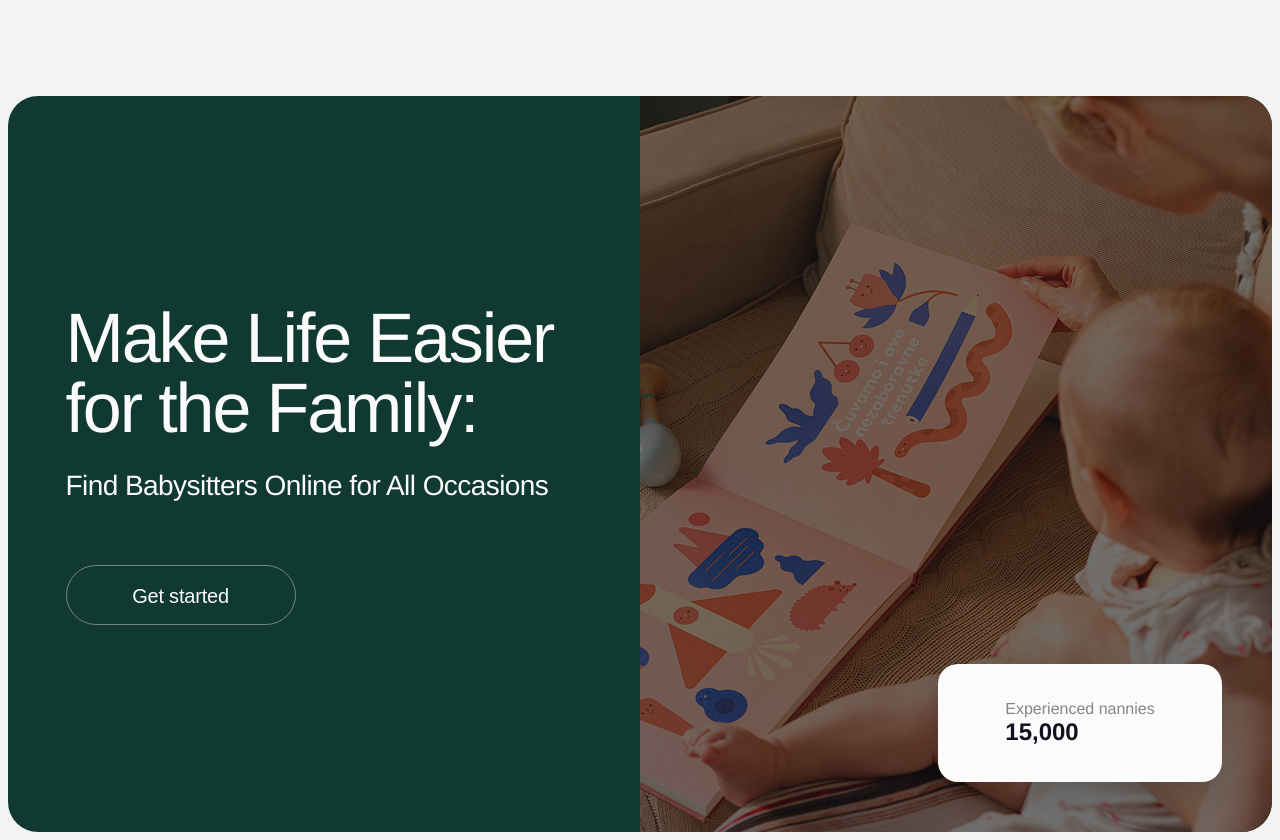
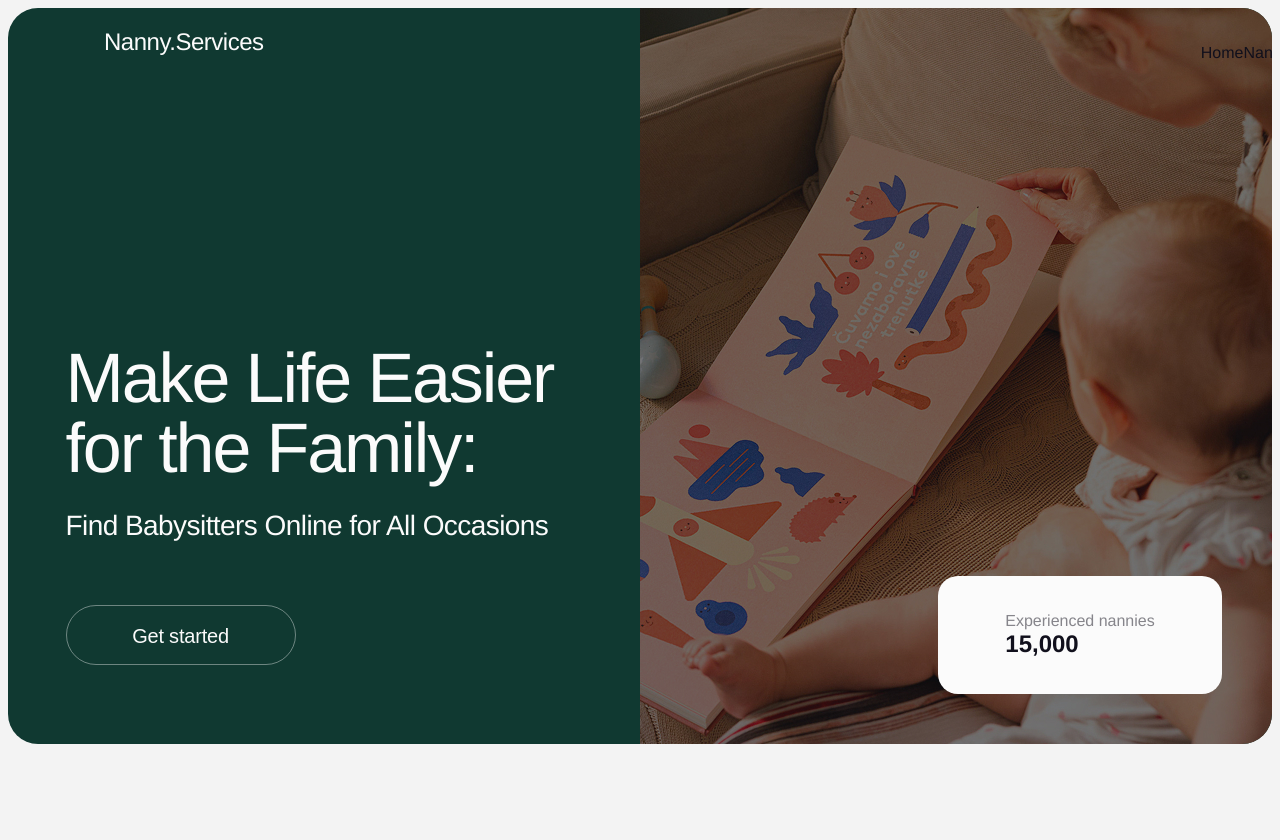
Before and after one commit to mafutka/nanny-service-pet-proect, a Next.js app: page / in a window 1280 px wide. After the commit the page ends 800 px from the top, so only its background shows below. Built offline with nearby package versions, Linux system fonts and the light colour scheme.

Commit message:
header-navigation-created

```diff
--- a/app/globals.css
+++ b/app/globals.css
@@ -31,3 +31,10 @@ h4,
 p {
   margin: 0;
 }
+
+li{
+  list-style: none;
+}
+a {
+  text-decoration: none;
+}
--- a/app/layout.tsx
+++ b/app/layout.tsx
@@ -16,7 +16,6 @@ export default function RootLayout({
   return (
     <html lang="en">
       <body>
-        <Header />
         {children}
       </body>
     </html>
--- a/app/page.tsx
+++ b/app/page.tsx
@@ -1,7 +1,10 @@
+
 import HomeHero from "@/components/HomeHero/HomeHero";
 
 export default function Home() {
   return (
+    <>
     <HomeHero />
+    </>
   );
 }
--- a/components/Header/Header.module.css
+++ b/components/Header/Header.module.css
@@ -6,4 +6,15 @@
     background: var(--background-header);
     z-index: 5;
   background: transparent;
+  padding: 20px 96px;
+  display: flex;
+  flex-direction: row;
+  justify-content: space-between;
 }
+.headerLogo {
+    font-weight: 500;
+font-size: 24px;
+line-height: 117%;
+letter-spacing: -0.02em;
+color: var(--text-light);
+}
--- a/components/Header/Header.tsx
+++ b/components/Header/Header.tsx
@@ -1,9 +1,11 @@
+import Navigation from "../Navigation/Navigation"
 import css from "./Header.module.css"
 
 export default function Header() {
     return (
         <header className={css.header}>
-
+            <p className={css.headerLogo}>Nanny.Services</p>
+            <Navigation />
         </header>
     )
 
--- a/components/HomeHero/HomeHero.module.css
+++ b/components/HomeHero/HomeHero.module.css
@@ -1,7 +1,7 @@
 .hero {
   position: relative;
   background-color: var(--background-header);
-  min-height: 736px;
+ height: 736px;
   overflow: hidden;
   border-radius: 30px;
 }
@@ -12,7 +12,6 @@
   align-items: center;
   justify-content: center;
   width: 50%;
-
 }
 .heroInfo {
   display: flex;
@@ -21,7 +20,6 @@
   padding: 0;
   width: 517px;
   height: 322px;
-
 }
 .heroTitle {
   font-weight: 500;
@@ -52,7 +50,6 @@ font-size: 20px;
   line-height: 120%;
   letter-spacing: -0.01em;
   color: var(--text-light);
-
 }
 .imgWrapper {
   position: absolute;
@@ -63,11 +60,9 @@ color: var(--text-light);
   z-index: 2;
 }
 .heroImg {
-
   width: 100%;
   height: 100%;
   object-fit: cover;
-
 }
 .badgeWrapper {
   position: absolute;
@@ -80,7 +75,6 @@ border-radius: 20px;
   display: flex;
   justify-content: center;
   align-items: center;
-  box-shadow: 0 10px 30px rgba(0, 0, 0, 0.15);
 }
 
 .badjeText {
@@ -88,7 +82,7 @@ border-radius: 20px;
   font-size: 16px;
   color: var(--text-secondary);
 }
-.badjeNumber{
+.badjeNumber {
   font-weight: 700;
   font-size: 24px;
   color: var(--text-primary);
--- a/components/HomeHero/HomeHero.tsx
+++ b/components/HomeHero/HomeHero.tsx
@@ -1,8 +1,10 @@
+import Header from "../Header/Header"
 import css from "./HomeHero.module.css"
 
 export default function HomeHero() {
     return (
         <section className={css.hero}>
+            <Header />
         <div className={css.HeroContainer}>
         <div className={css.heroInfo}>
             <h1 className={css.heroTitle}>Make Life Easier for the Family:</h1>
--- /dev/null
+++ b/components/Navigation/Navigation.module.css
@@ -0,0 +1,9 @@
+.nav {
+    display: flex;
+
+
+}
+.navlist {
+    display: flex;
+}
+.navItem {}
--- /dev/null
+++ b/components/Navigation/Navigation.tsx
@@ -0,0 +1,12 @@
+import css from "./Navigation.module.css"
+export default function Navigation() {
+    return (
+        <nav className={css.nav}>
+            <ul className={css.navlist}>
+                <li className={css.navItem}>Home</li>
+                <li className={css.navItem}>Nannies</li>
+                <li className={css.navItem}>Favorites</li>
+            </ul>
+        </nav>
+    )
+}
```
Lines whose indentation alone changed are shown as unchanged.
